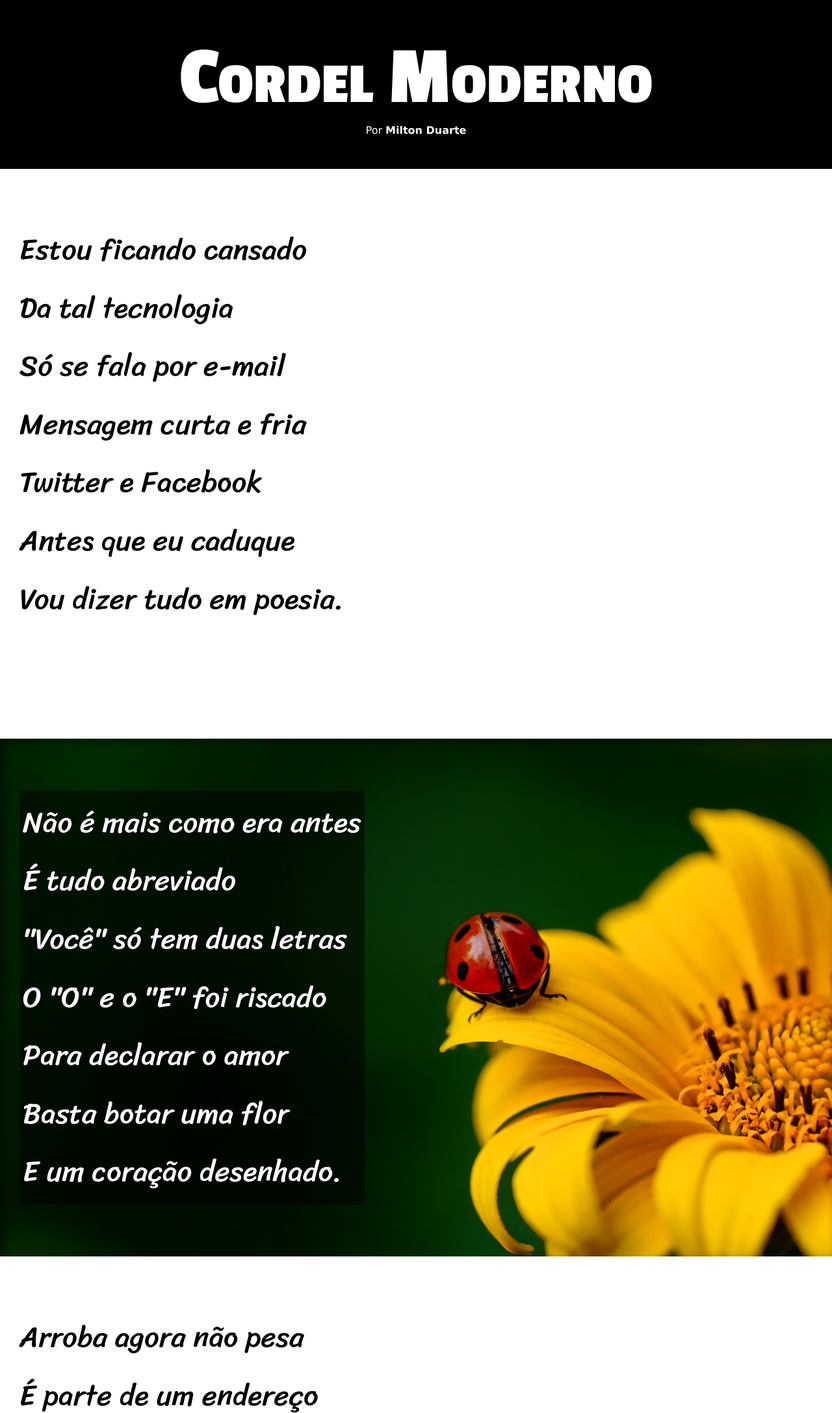
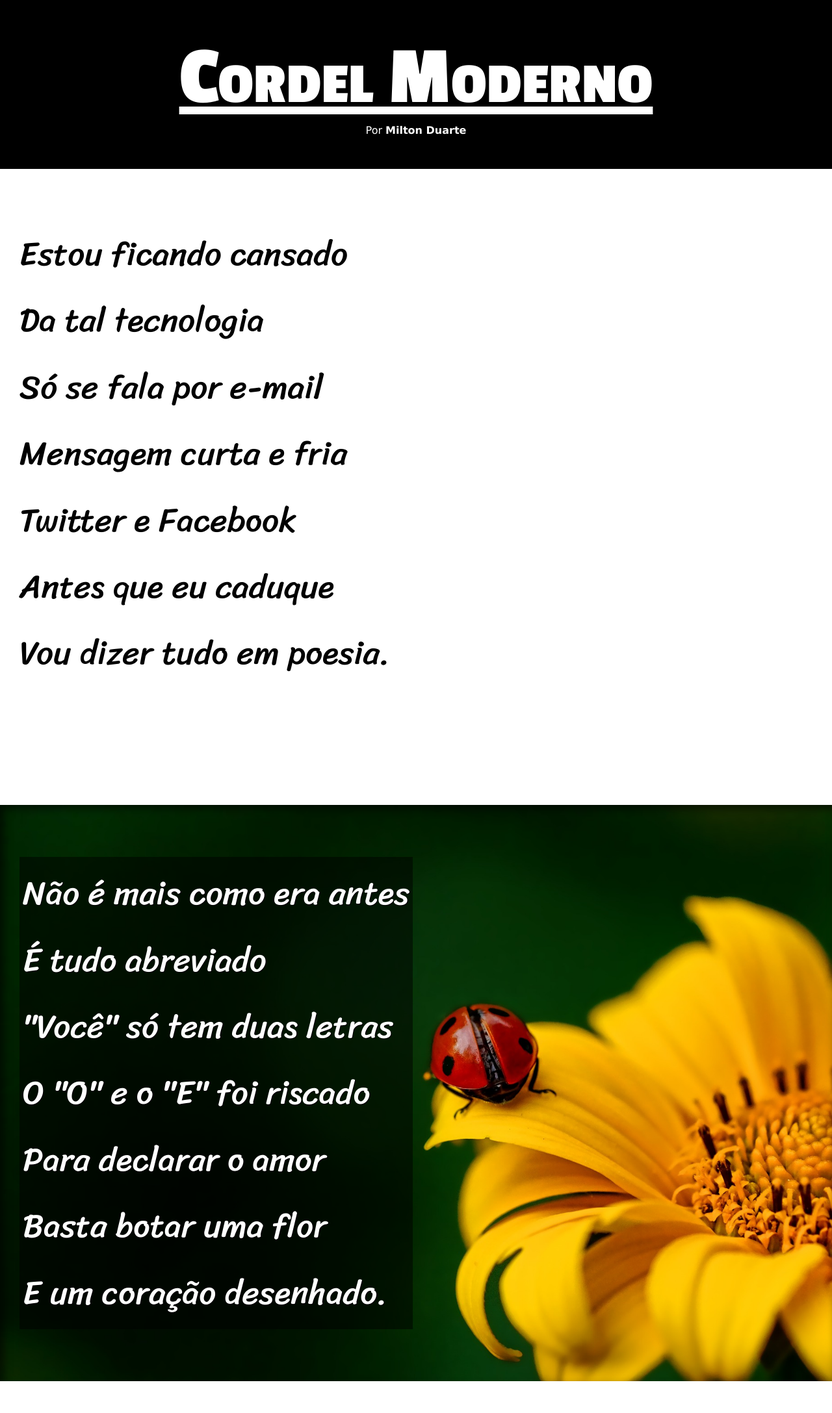
Before and after one commit to allan-nog/projeto-cordel, a plain HTML site: page index.html in a window 1280 px wide. Shown: the top 2175 px of the page at 65% size. Drawn offline with Linux system fonts and the light colour scheme.

Commit message:
Atualizando Desafio Cordel

```diff
--- a/estilo/style.css
+++ /dev/null
@@ -1,99 +0,0 @@
-@charset "UTF-8";
-
-@import url('https://fonts.googleapis.com/css2?family=Passion+One:wght@400;700;900&family=Sriracha&display=swap');
-
-:root{
-    --fonte1: Poppins, Verdana, Geneva, Tahoma, sans-serif;
-    --fonte2: "Passion One", sans-serif;
-    --fonte3: "Sriracha", cursive;
-}
-
-* {
-    margin: 0px;
-    padding: 0px;
-    font-size: 1em;
-}
-
-html, body {
-    min-height: 100vh;
-    background-color: darkgray;
-    font-family: var(--fonte1);
-}
-
-header {
-    background-color: black;
-    color: white;
-    text-align: center;
-}
-
-header > h1 {
-    padding-top: 50px;
-    font-variant: small-caps;
-    font-family: var(--fonte2);
-    font-size: 10vw;
-}
-
-header > p {
-    padding-bottom: 50px;
-}
-
-header a, footer a {
-    color: white;
-    text-decoration: none;
-    font-weight: bolder;
-}
-
-header a:hover, footer a:hover {
-    text-decoration: underline;
-}
-
-section {
-    padding-top: 10vh;
-    padding-bottom: 10vh;
-    line-height: 2em;
-    padding-left: 30px;
-    font-family: var(--fonte3);
-    font-size: 3.5vw;
-}
-
-section > p {
-    padding-bottom: 2em;
-}
-
-section.normal {
-    background-color: white;
-    color: black;
-}
-
-section.imagem {
-    background-color: rgb(51, 51, 51);
-    color: white;
-    box-shadow: inset 6px 6px 13px 0px rgba(0, 0, 0, 0.473);
-    background-size: cover;
-    background-attachment: fixed;
-}
-
-section.imagem > p {
-    display: inline-block;
-    padding: 5px;
-    background-color: rgba(0, 0, 0, 0.514);
-    text-shadow: 1px 1px 0px black;
-}
-
-section#img01 {
-    background-image: url('../imagens/background001.jpg');
-    background-position: right center;
-
-}
-
-section#img02 {
-    background-image: url('../imagens/background002.jpg');
-
-}
-
-footer {
-    background-color: black;
-    color: white;
-    text-align: center;
-    padding: 10px;
-}
--- a/index.html
+++ b/index.html
@@ -3,20 +3,16 @@
 <head>
     <meta charset="UTF-8">
     <meta name="viewport" content="width=device-width, initial-scale=1.0">
-    <title>Cordel Moderno</title>
-    <link rel="stylesheet" href="estilo/style.css">
+    <title> Cordel Moderno </title>
+    <link rel="stylesheet" href="style.css">
 </head>
 <body>
     <header>
-        <h1>
-            Cordel Moderno
-        </h1>
-        <p>
-            Por <a href="https://www.recantodasletras.com.br/poesias/3186743" target="_blank">Milton Duarte</a>
-        </p>
+        <h1> Cordel Moderno </h1>
+        <p> Por <a href="https://www.recantodasletras.com.br/poesias/3186743" target="_blank">Milton Duarte</a> </p>
     </header>
-
-    <section class="normal">
+    <main>
+        <section class="padrao">
             <p>
                 Estou ficando cansado <br>
                 Da tal tecnologia <br>
@@ -27,7 +23,6 @@
                 Vou dizer tudo em poesia.
             </p>
         </section>
-
         <section class="imagem" id="img01">
             <p>
                 Não é mais como era antes <br>
@@ -39,29 +34,27 @@
                 E um coração desenhado.
             </p>
         </section>
-
-    <section class="normal">
+        <section class="padrao">
         <p>
             Arroba agora não pesa <br>
             É parte de um endereço <br>
-            Ponto final nem se usa<br>
-            Ou vai até no começo<br>
-            Agora é .com<br>
-            Se o saite é muito bom<br>
+            Ponto final nem se usa <br>
+            Ou vai até no começo <br>
+            Agora é .com <br>
+            Se o saite é muito bom <br>
             Ele vale um alto preço.
         </p>
 
         <p>
-            Pra piorar a liguagem<br>
-            O emoticom é um risco<br>
-            Tem símbolo para tudo<br>
-            Ponto e vírgula e um asterisco<br>
-            Um beijo significa<br>
-            Pra entender como fica<br>
+            Pra piorar a liguagem <br>
+            O emoticom é um risco <br>
+            Tem símbolo para tudo <br>
+            Ponto e vírgula e um asterisco <br>
+            Um beijo significa <br>
+            Pra entender como fica <br>
             Decifre esse rabisco.
         </p>
     </section>
-
         <section class="imagem" id="img02">
             <p>
                 Tenho saudade das cartas <br>
@@ -73,8 +66,7 @@
                 Nas linhas do coração.
             </p>
         </section>
-
-    <section class="normal">
+        <section class="padrao">
             <p>
                 Agora, escrevo e envio <br>
                 Chegando na mesma hora <br>
@@ -84,7 +76,6 @@
                 O mundo ficou cativo <br>
                 Da tecnologia do agora.
             </p>
-
             <p>
                 Felizmente, pra orar <br>
                 Não precisa de internet <br>
@@ -95,11 +86,9 @@
                 Deixe que Deus interprete.
             </p>
         </section>
-
+    </main>
     <footer>
-        <p> Site desenvolvido e mantido por <a href="https://instagram.com/allannog_" target="_blank">allannog</a> </p>
+        <p> Site criado por <a href="#">Allan Nogueira</a> para a <a href="#">{nome da empresa}</a> </p>
     </footer>
-
 </body>
-
 </html>
--- /dev/null
+++ b/style.css
@@ -0,0 +1,102 @@
+@charset "UTF-8";
+
+@import url('https://fonts.googleapis.com/css2?family=Passion+One:wght@400;700;900&display=swap');
+@import url('https://fonts.googleapis.com/css2?family=Sriracha&display=swap');
+
+:root{
+    --fonte1: Verdana, Geneva, Tahoma, sans-serif;
+    --fonte2: "Passion One", sans-serif;
+    --fonte3: "Sriracha", cursive;
+}
+
+*{
+    margin: 0;
+    padding: 0;
+    box-sizing: border-box;
+}
+
+html, body{
+    min-height: 100vh;
+    font-family: var(--fonte1);
+    background-color: lightblue;
+}
+
+a{
+    color: white;
+    font-weight: bolder;
+    text-decoration: none;
+}
+
+a:hover{
+    text-decoration: underline;
+}
+
+header{
+    background-color: black;
+    color: white;
+    text-align: center;
+}
+
+header > h1{
+    font-family: var(--fonte2);
+    font-size: 10vw;
+    font-weight: bold;
+    font-variant: small-caps;
+    padding-top: 50px;
+}
+
+header h1:hover{
+    text-decoration: underline;
+}
+
+header > p{
+    padding-bottom: 50px;
+}
+
+section{
+    padding: 10vh 0 10vh 30px;
+    line-height: 2em;
+    font-family: var(--fonte3);
+    font-size: 4vw;
+}
+
+section > p{
+    padding-bottom: 2em;
+}
+
+section.padrao{
+    background-color: white;
+    color: black;
+}
+
+section.imagem{
+    background-color: rgb(51, 51, 51);
+    color: white;
+    box-shadow: inset 6px 6px 13px 0px rgba(0, 0, 0, 0.6);
+    background-size: cover;
+    background-position: right center;
+    background-attachment: fixed;
+}
+
+section.imagem > p {
+    color: white;
+    display: inline-block;
+    padding: 5px;
+    background-color: rgba(0, 0, 0, 0.5);
+    text-shadow: 1px 1px 0px black;
+}
+
+section#img01{
+    background-image: url('imagens/background001.jpg');
+}
+
+section#img02{
+    background-image: url('imagens/background002.jpg');
+}
+
+footer{
+    background-color: black;
+    text-align: center;
+    color: white;
+    padding: 10px;
+}
```
Lines whose indentation alone changed are shown as unchanged.
